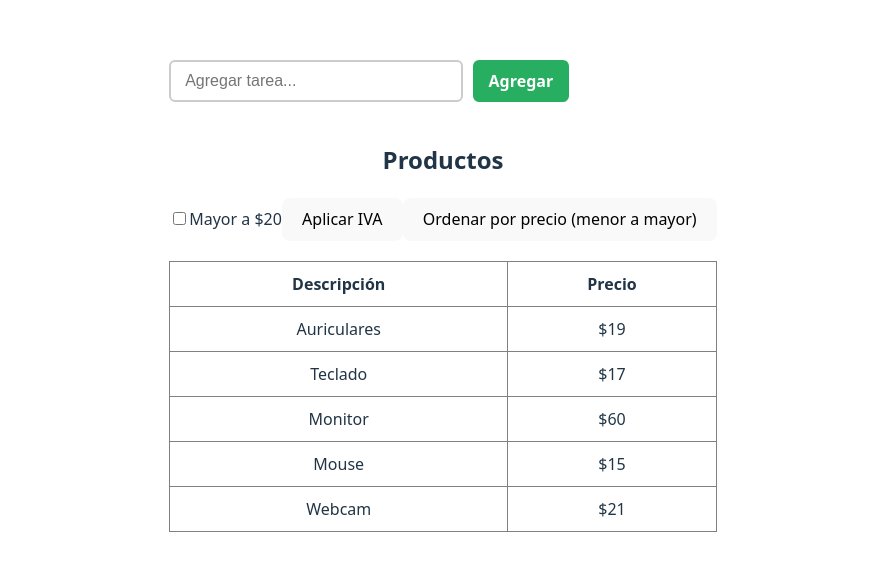
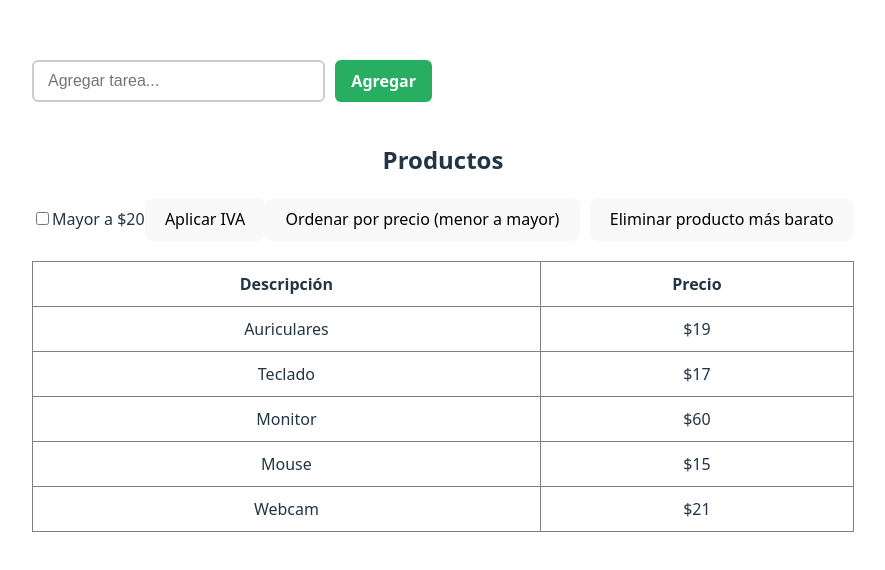
Before and after one commit to marcedavid/pv_tp3_grupo6, a React (Vite) app in the folder TP3-grupo6/: page / in a window 1280 px wide. Shown: the part 104-674 px from the top of the page, without its empty margins (197-1082 px from the left). Built offline with nearby package versions, Linux system fonts and the light colour scheme.

Commit message:
Agrego la funcionalidad de eliminar el producto de menor valor (Punto6)

```diff
--- a/TP3-grupo6/src/components/Productos.jsx
+++ b/TP3-grupo6/src/components/Productos.jsx
@@ -54,6 +54,18 @@ const Productos = () => {
     const productosOrdenados = [...productos].sort((a, b) => a.precio - b.precio);
     setProductos(productosOrdenados);
   };
+    // Nueva función para eliminar el producto con el precio más bajo
+  const eliminarProductoMasBarato = () => {
+    if (productos.length === 0) return;
+
+    // Encontrar el precio mínimo
+    const precioMinimo = Math.min(...productos.map(producto => producto.precio));
+
+    // Filtrar todos los productos que NO tienen el precio mínimo
+    const nuevosProductos = productos.filter(producto => producto.precio !== precioMinimo);
+
+    setProductos(nuevosProductos);
+  };
 
   return (
     <div>
@@ -66,6 +78,9 @@ const Productos = () => {
         {ivaAplicado ? "Quitar IVA" : "Aplicar IVA"} {/* Texto dinámico según estado */}
       </button>
        <button onClick={ordenarPorPrecio}>Ordenar por precio (menor a mayor)</button>
+      <button onClick={eliminarProductoMasBarato} style={{ marginLeft: "10px" }}>
+        Eliminar producto más barato
+      </button>
       <table border="1" cellPadding="10" style={{ marginTop: "20px", width: "100%", borderCollapse: "collapse" }}>
         <thead>
           <tr>
```
